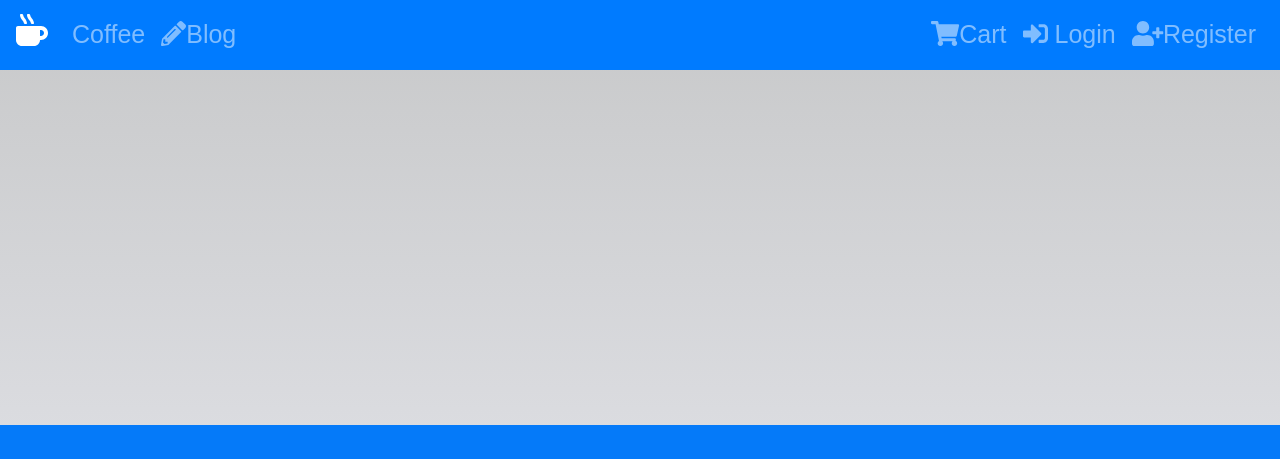
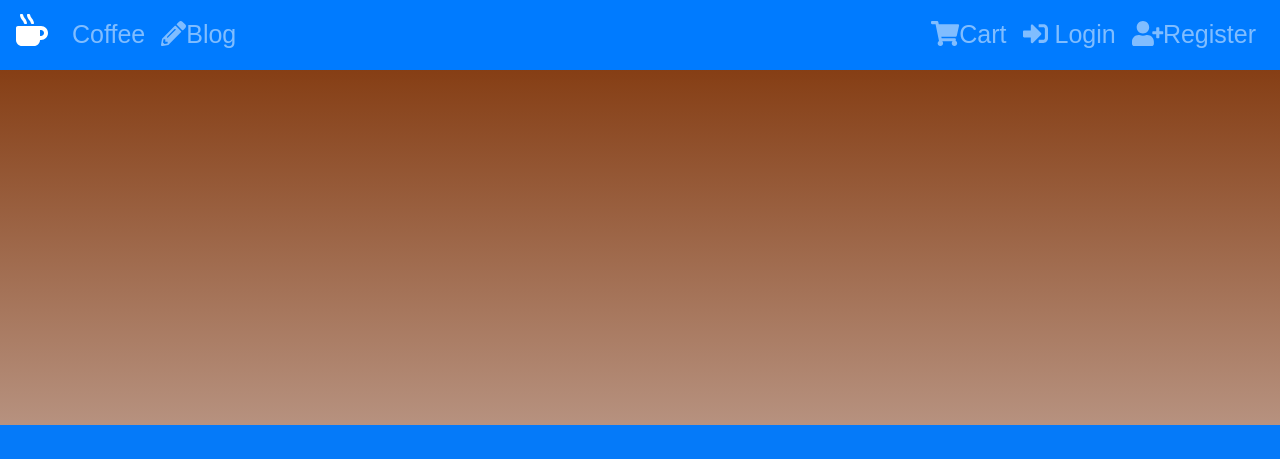
Before and after one commit to djjtyn/CoffeeChoice, a Django app: page /blog/ in a window 1280 px wide. Shown: the top 459 px of the page. Run offline with Django 3.2, Linux system fonts and the light colour scheme; data that the repository does not hold is empty; a map, chart or similar area stays blank; some libraries are stand-ins or nearby versions.

Commit message:
bg colour changed

```diff
--- a/static/css/styles.css
+++ b/static/css/styles.css
@@ -2,7 +2,7 @@
 /*Font family for the body*/
 body {
   font-family: Arial, 'sans-seriff';
-  background: linear-gradient(rgb(199, 200, 201), rgb(237, 238, 245));
+  background: linear-gradient(rgb(124, 46, 0), rgb(237, 238, 245));
 }
 
 
```
